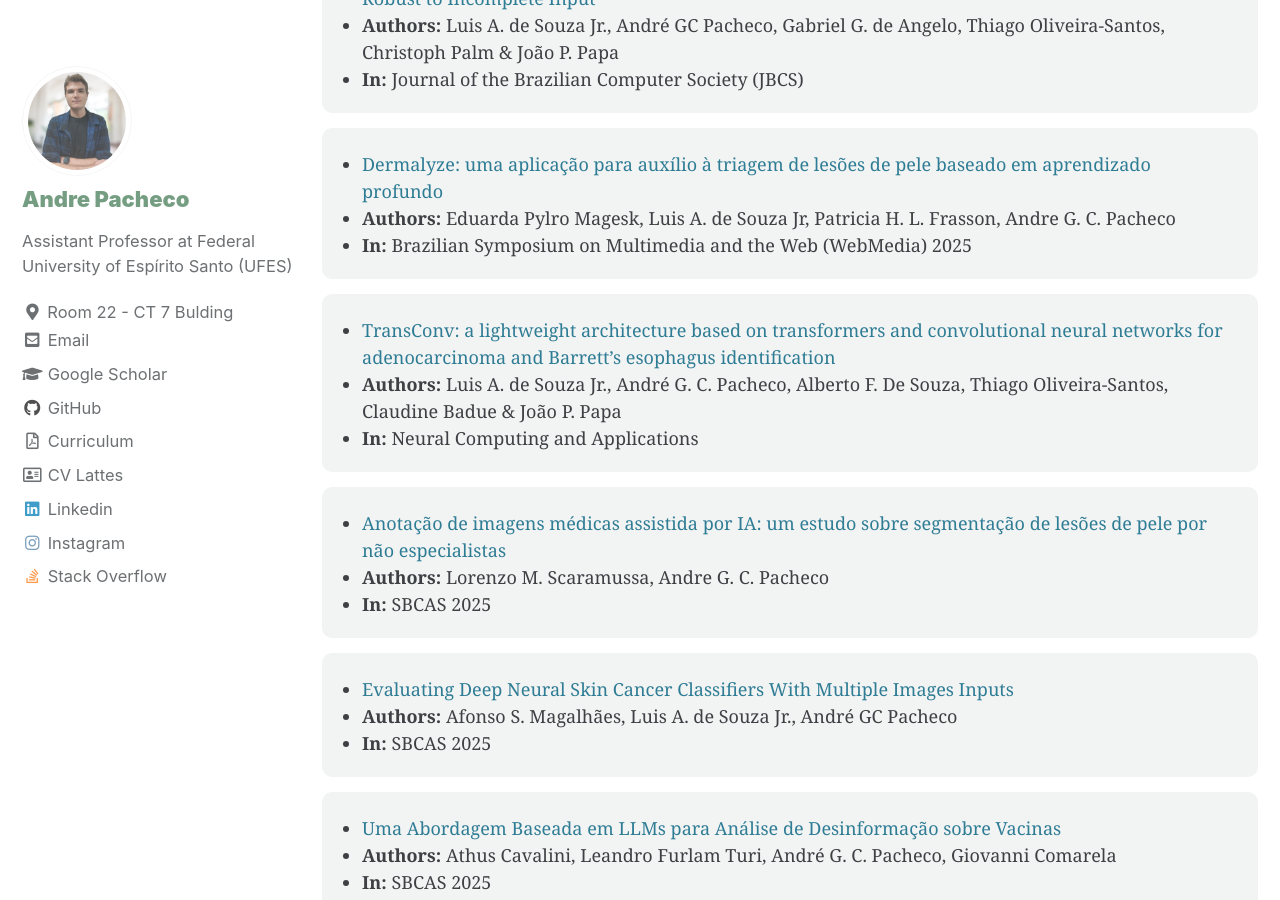
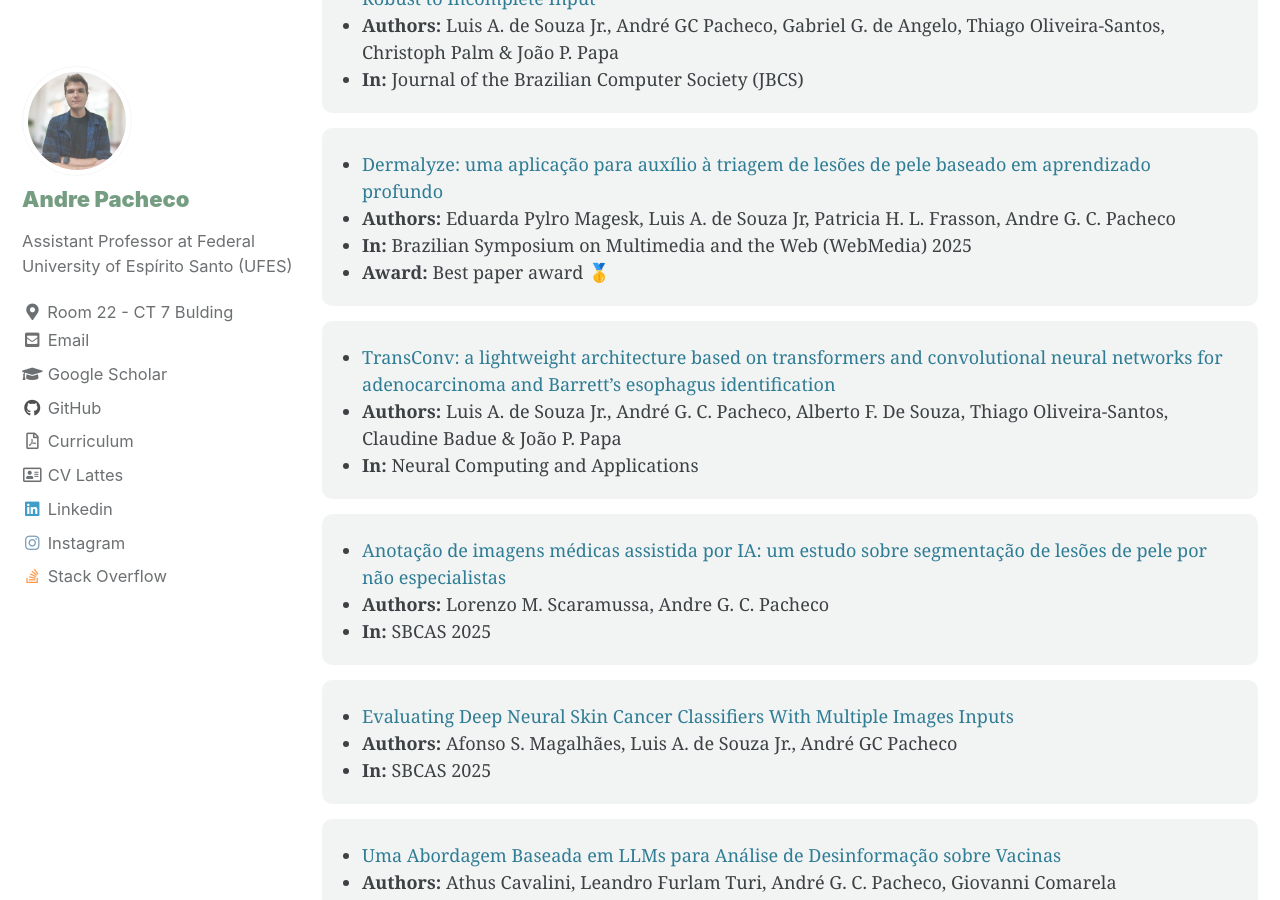
Before and after one commit to paaatcha/paaatcha.github.io, a Jekyll site: the page built from _pages/research.md, in a window 1280 px wide and 900 px high, scrolled down 2289 px. Built offline with Jekyll 4.4.1, drawn with Linux system fonts in a browser that asks for light colours; cached includes are drawn as plain includes.

Commit message:
best paper

```diff
--- a/_data/papers.yml
+++ b/_data/papers.yml
@@ -21,6 +21,7 @@ papers:
     authors: "Eduarda Pylro Magesk, Luis A. de Souza Jr, Patricia H. L. Frasson, Andre G. C. Pacheco"
     link: "https://sol.sbc.org.br/index.php/webmedia/article/view/37961"
     place: "Brazilian Symposium on Multimedia and the Web (WebMedia) 2025"
+    award: "Best paper award 🥇"
 
   - title: "TransConv: a lightweight architecture based on transformers and convolutional neural networks for adenocarcinoma and Barrett’s esophagus identification"
     authors: "Luis A. de Souza Jr., André G. C. Pacheco, Alberto F. De Souza, Thiago Oliveira-Santos, Claudine Badue & João P. Papa"
```
